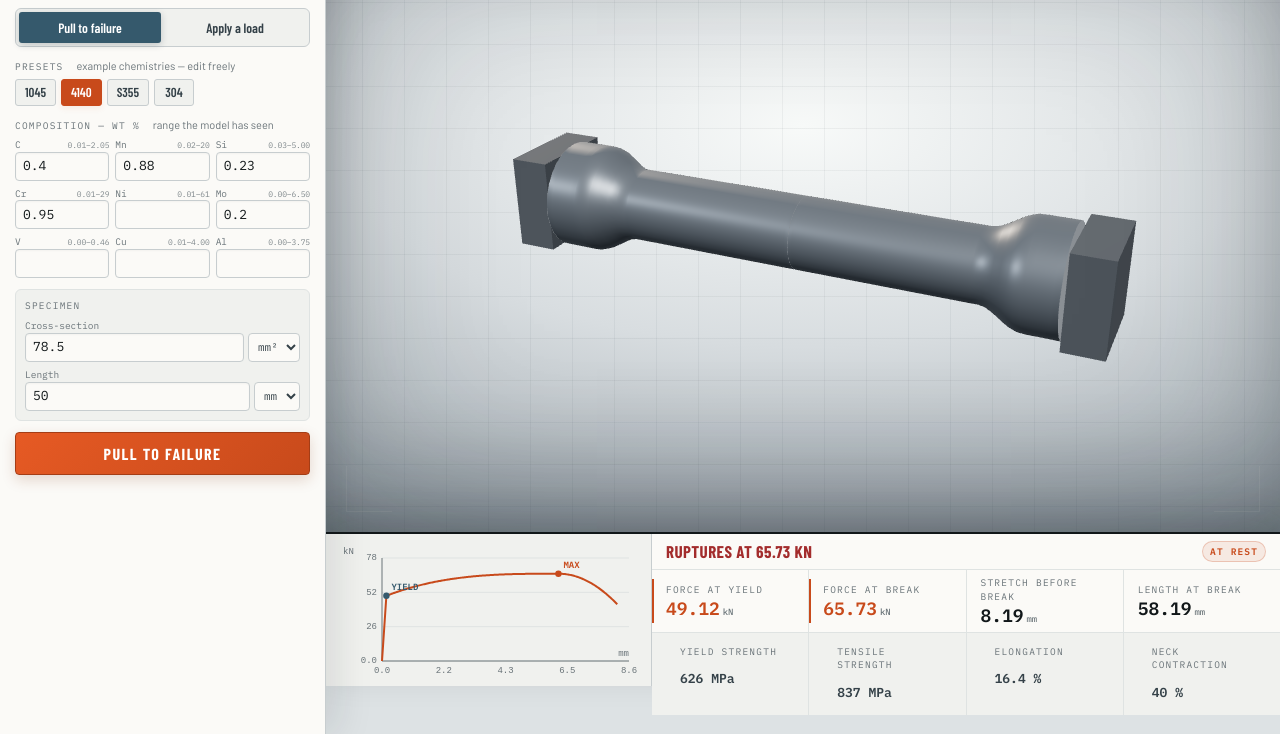
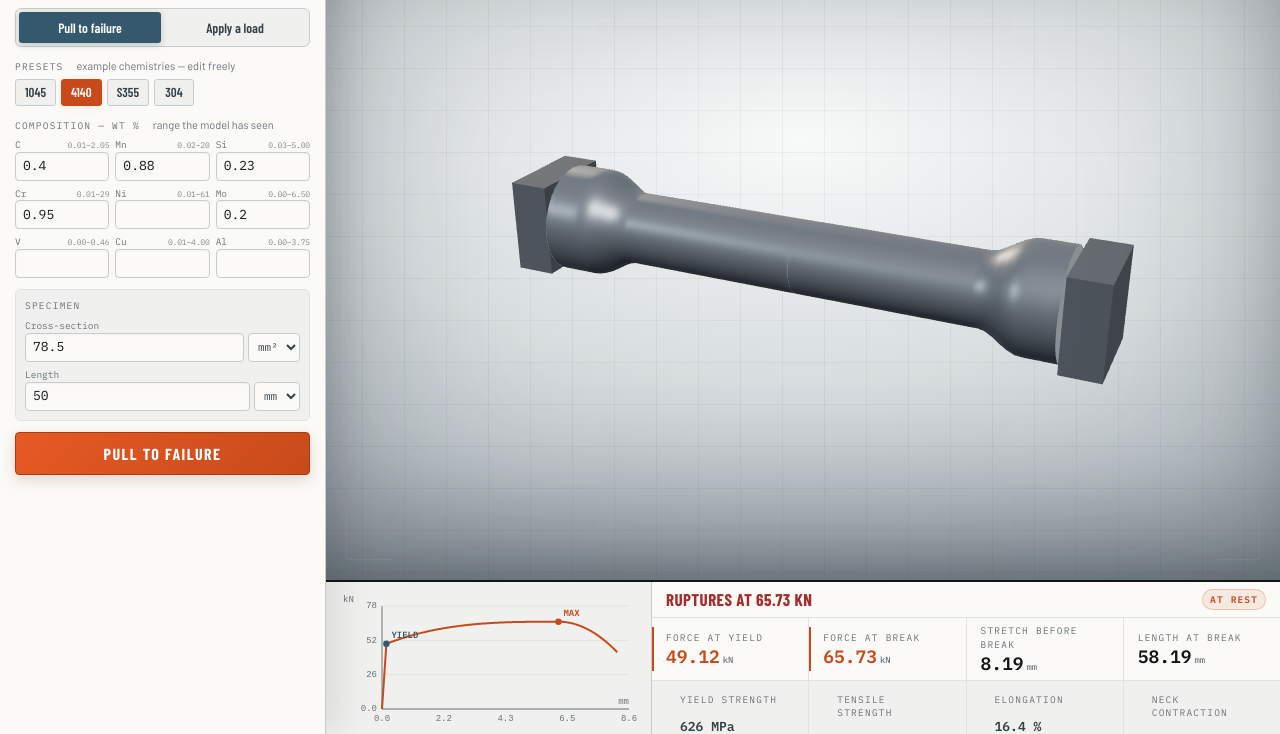
Before and after one commit to DavidDruker/stress-strain-predictor, a plain HTML site: page web/app.html in a window 1280 px wide. Shown: the part 66-800 px from the top of the page. Drawn offline with nearby package versions, Linux system fonts and the light colour scheme.

Commit message:
Put the readout bar back on the bottom edge and give the stage its full height
Reverts 1bd93c9. Also wraps app.html in a doctype and viewport for GitHub
Pages: it is a fragment the artifact host normally wraps, and served bare it
rendered in quirks mode with no mobile viewport.

```diff
--- a/web/app.html
+++ b/web/app.html
@@ -31,7 +31,6 @@
     --f-mono: "IBM Plex Mono", ui-monospace, Menlo, monospace;
     --bar: 326px;
     --hud: 154px;
-    --lift: 48px; /* stage cropped from the bottom and the readout bar raised by the same amount */
   }
   @media (prefers-color-scheme: dark) {
     :root:not([data-theme="light"]) {
@@ -76,7 +75,7 @@
      sits, falling off toward the corners, with a soft inset shadow standing in
      for where the walls meet. */
   .stagewrap {
-    position: fixed; top: 0; right: 0; bottom: calc(var(--hud) + var(--lift)); left: var(--bar);
+    position: fixed; top: 0; right: 0; bottom: var(--hud); left: var(--bar);
     z-index: 0; overflow: hidden;
     background:
       linear-gradient(var(--grid) 1px, transparent 1px),
@@ -133,7 +132,7 @@
   /* A solid bar BELOW the stage, not a card floating over it. The specimen is
      the point of the page; covering it with the numbers defeats the layout. */
   .hud {
-    position: fixed; left: var(--bar); right: 0; bottom: var(--lift); height: var(--hud); z-index: 2;
+    position: fixed; left: var(--bar); right: 0; bottom: 0; height: var(--hud); z-index: 2;
     background: var(--surface); border-top: 2px solid var(--ink);
     padding-bottom: env(safe-area-inset-bottom, 0px);
     box-shadow: 0 -12px 34px rgba(19, 28, 34, .13);
```
Also changed, not shown: .github/workflows/pages.yml, 1 other file.
